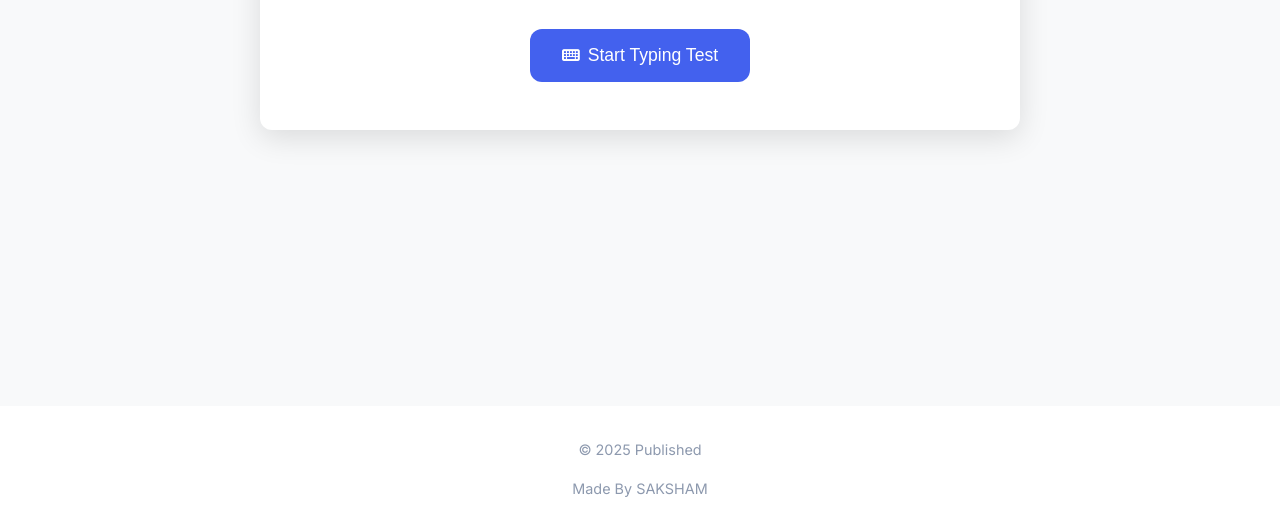
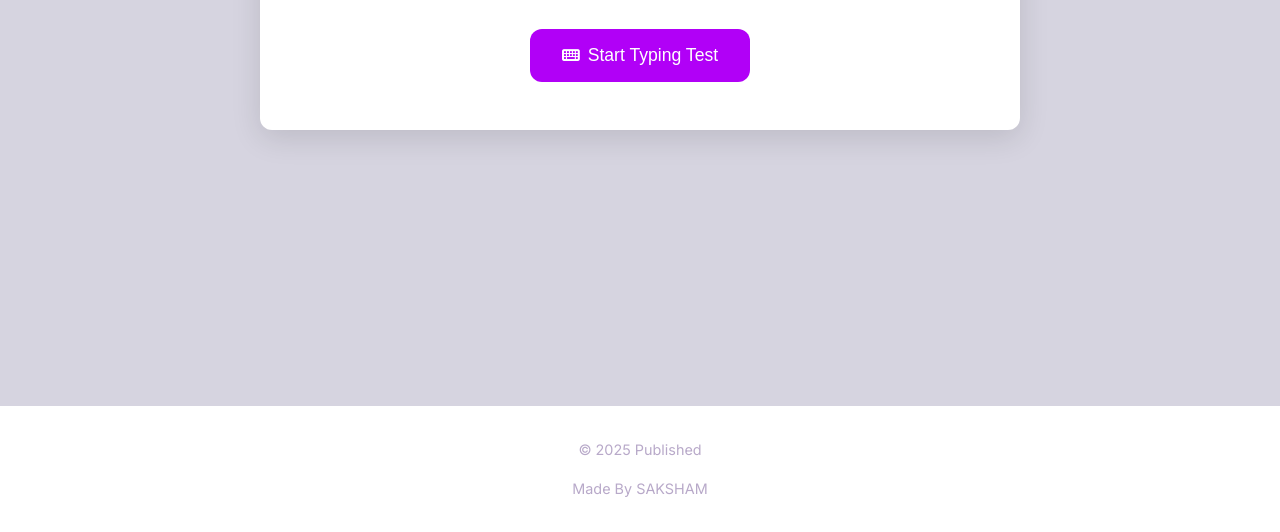
Before and after one commit to Saksham1706/Typing_Speed_App, a plain HTML site: page index.html in a window 1280 px wide. Shown: the part 268-800 px from the top of the page. Drawn offline with Linux system fonts and the light colour scheme.

Commit message:
Update style.css

```diff
--- a/style.css
+++ b/style.css
@@ -1,14 +1,15 @@
 
 :root {
-  --primary: #4361ee;
-  --primary-dark: #3a56d4;
-  --secondary: #3f37c9;
-  --success: #4cc9f0;
-  --error: #f72585;
-  --warning: #f8961e;
-  --text-primary: #2b2d42;
-  --text-secondary: #8d99ae;
-  --bg-primary: #f8f9fa;
+  --primary: #b100f7;
+  --primary-dark: #622569;
+  --secondary: #d6d4e0;
+  --accent: #b8a9c9;
+  --success: #5b9aa0;
+  --error: #622569;
+  --warning: #b8a9c9;
+  --text-primary: #222;
+  --text-secondary: #b8a9c9;
+  --bg-primary: #d6d4e0;
   --bg-secondary: #ffffff;
   --border-radius: 12px;
   --box-shadow: 0 8px 30px rgba(0, 0, 0, 0.12);
```
